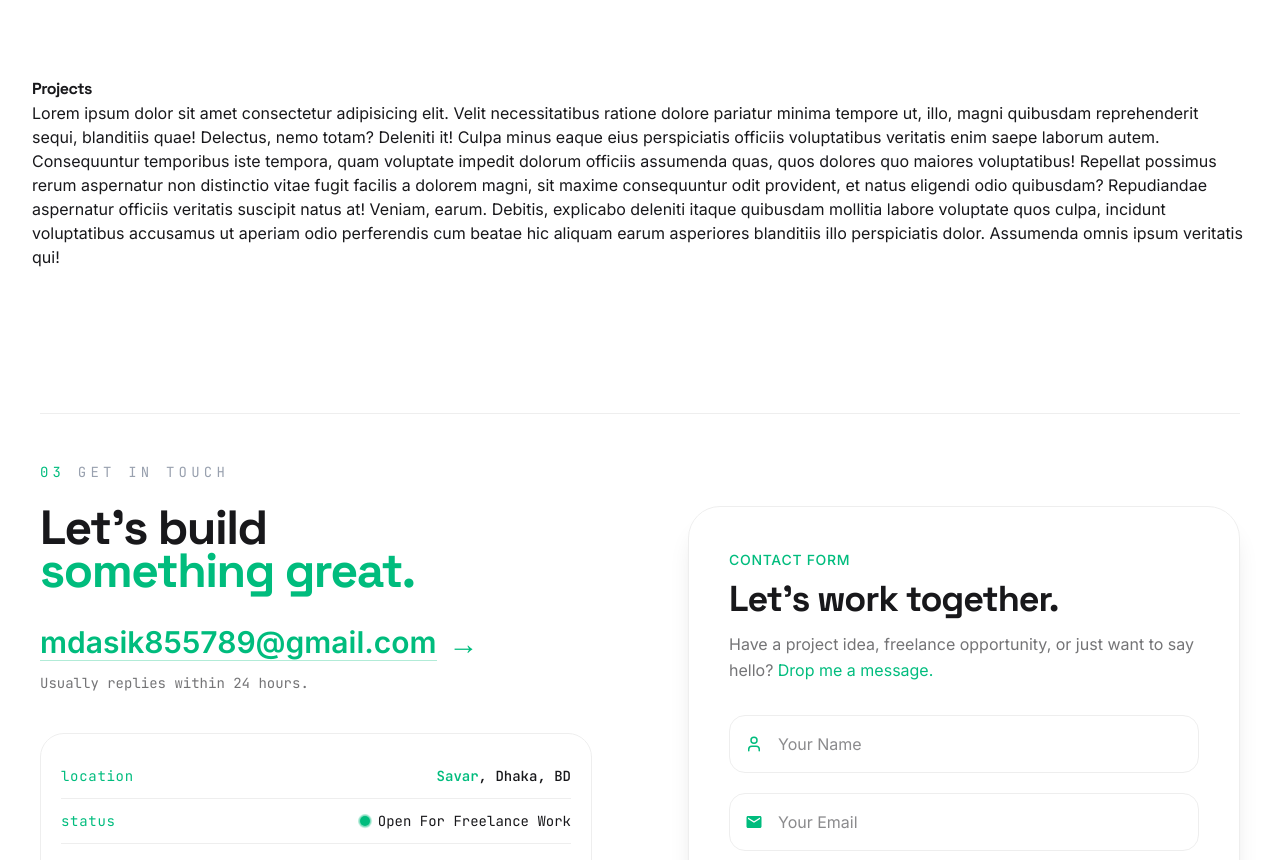
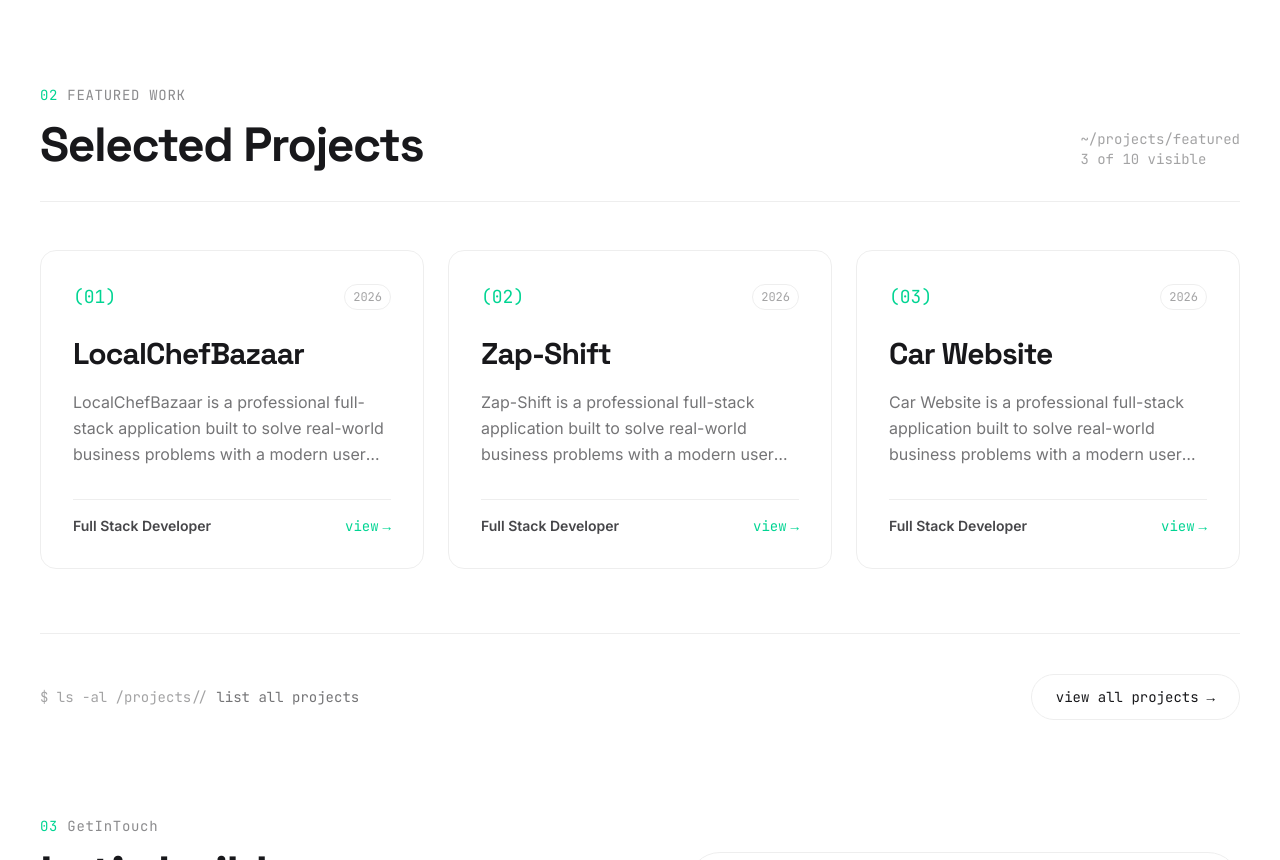
Before and after one commit to asik247/my_protfolio, a React (Vite) app: page / in a window 1280 px wide. Shown: the part 1940-2800 px from the top of the page. Built offline with nearby package versions, Linux system fonts and the light colour scheme; no server answers.

Commit message:
projects details page desing

```diff
--- a/src/Pages/About/About.jsx
+++ b/src/Pages/About/About.jsx
@@ -5,6 +5,7 @@ import { ImLinkedin } from 'react-icons/im';
 import { MdEmail } from 'react-icons/md';
 import { GoDotFill } from 'react-icons/go';
 import { HiOutlineSparkles } from 'react-icons/hi2';
+import { Link } from 'react-router';
 
 const questions = [
     { q: 'what is your stack?', a: 'React, Node.js, Express, MongoDB, Firebase & Tailwind CSS.' },
@@ -127,21 +128,7 @@ const About = () => {
                             transition={{ delay: 0.7 }}
                             className="flex flex-wrap items-center gap-4 mt-10 text-sm"
                         >
-                            {/* <motion.button
-                                whileHover={{ scale: 1.04 }}
-                                whileTap={{ scale: 0.97 }}
-                                className="btn btn-success rounded-full px-8 font-mono normal-case group"
-                            >
-                                get in touch
-                                <motion.span
-                                    className="flex"
-                                    initial={{ x: 0 }}
-                                    whileHover={{ x: 4 }}
-                                    transition={{ type: 'spring', stiffness: 300 }}
-                                >
-                                    <FaArrowRight />
-                                </motion.span>
-                            </motion.button> */}
+
                             {/* update version */}
                             <motion.button
                                 onClick={() => {
@@ -157,6 +144,7 @@ const About = () => {
                                 <FaArrowRight />
                             </motion.button>
 
+                            <Link to={'/projectDetail/id'}>
                                 <motion.button
                                     whileHover={{ scale: 1.04 }}
                                     whileTap={{ scale: 0.97 }}
@@ -171,6 +159,8 @@ const About = () => {
                                     </motion.span>
                                     ls projects/
                                 </motion.button>
+                            </Link>
+
                         </motion.div>
 
                         {/* Social Links */}
--- a/src/Pages/Contact/Contact.jsx
+++ b/src/Pages/Contact/Contact.jsx
@@ -55,16 +55,19 @@ const Contact = () => {
     return (
         <section
             id="contact"
-            className="w-full pt-28 md:pt-36 pb-24 p-2 "
+            className="w-full my-10 md:my-20 p-2"
         >
             <div className="w-full">
                 {/* TOP BORDER */}
-                <div className="border-t border-base-300 pt-12">
+                <div >
 
 
                     {/* TITLE */}
-                    <p className="font-mono text-emerald-500 uppercase tracking-[0.3em] text-sm mb-6">
-                        03 <span className="text-gray-400">Get In Touch</span>
+                    {/* <p className="font-mono text-emerald-500 uppercase text-sm mb-6">
+                        03 <span className="text-gray-400">GetInTouch</span>
+                    </p> */}
+                    <p className="text-emerald-400 font-mono text-sm mb-4 tracking-wider">
+                        03 <span className="text-base-content/50">GetInTouch</span>
                     </p>
 
                     <div className="grid lg:grid-cols-2 gap-16 lg:gap-24">
@@ -379,7 +382,7 @@ const Contact = () => {
                                         value={form.name}
                                         onChange={handleChange}
                                         required
-                                       className="
+                                        className="
 w-full
 pl-12
 pr-4
--- /dev/null
+++ b/src/Pages/ProjectDetail/ProjectDetail.jsx
@@ -0,0 +1,45 @@
+import axios from "axios";
+import React, { useEffect, useState } from "react";
+import { useParams } from "react-router";
+
+const ProjectDetails = () => {
+    const { id } = useParams();
+    const [project, setProject] = useState(null);
+
+    useEffect(() => {
+        axios.get("/projectsData.json")
+            .then(res => {
+                const singleProject = res.data.find(
+                    item => item.projectId == id
+                );
+
+                setProject(singleProject);
+            });
+    }, [id]);
+
+    if (!project) {
+        return (
+            <div className="min-h-screen flex justify-center items-center">
+                Loading...
+            </div>
+        );
+    }
+
+    return (
+        <section className="max-w-7xl mx-auto px-6 py-24">
+            <p className="text-emerald-400 mb-4">
+                {project.year}
+            </p>
+
+            <h1 className="text-5xl md:text-8xl font-black mb-8">
+                {project.projectName}
+            </h1>
+
+            <p className="text-xl text-base-content/70 leading-relaxed max-w-4xl">
+                {project.overview}
+            </p>
+        </section>
+    );
+};
+
+export default ProjectDetails;
--- a/src/Pages/Projects/Projects.jsx
+++ b/src/Pages/Projects/Projects.jsx
@@ -1,25 +1,136 @@
-import axios from 'axios';
-import React, { useEffect, useState } from 'react';
+import axios from "axios";
+import { a } from "framer-motion/client";
+import React, { useEffect, useState } from "react";
+import { Link } from "react-router";
+
 const Projects = () => {
-    //Todo projects data store state here;
-    const [projects,setProjects] = useState([]);
-    //Todo projects data get using useEffect;
-    useEffect(()=>{
-        const getProjects = async()=>{
-            try{
-                const res = await axios.get('/projecsData.json');
-                console.log(res.data);
-            }catch(err){
-                console.log(err);
+    const [projects, setProjects] = useState([]);
+
+    useEffect(() => {
+        const getProjects = async () => {
+            try {
+                const res = await axios.get("/projectsData.json");
+                setProjects(res.data);
+            } catch (error) {
+                console.log(error);
             }
-        }
-        getProjects()
-    },[])
+        };
+
+        getProjects();
+    }, []);
+
+    const featuredProjects = projects
+        .filter((project) => project.featured)
+        .slice(0, 3);
+
     return (
-        <div>
-            <h1>Projects</h1>
-            Lorem ipsum dolor sit amet consectetur adipisicing elit. Velit necessitatibus ratione dolore pariatur minima tempore ut, illo, magni quibusdam reprehenderit sequi, blanditiis quae! Delectus, nemo totam? Deleniti it! Culpa minus eaque eius perspiciatis officiis voluptatibus veritatis enim saepe laborum autem. Consequuntur temporibus iste tempora, quam voluptate impedit dolorum officiis assumenda quas, quos dolores quo maiores voluptatibus! Repellat possimus rerum aspernatur non distinctio vitae fugit facilis a dolorem magni, sit maxime consequuntur odit provident, et natus eligendi odio quibusdam? Repudiandae aspernatur officiis veritatis suscipit natus at! Veniam, earum. Debitis, explicabo deleniti itaque quibusdam mollitia labore voluptate quos culpa, incidunt voluptatibus accusamus ut aperiam odio perferendis cum beatae hic aliquam earum asperiores blanditiis illo perspiciatis dolor. Assumenda omnis ipsum veritatis qui!
-        </div>
+        <section
+            id="projects"
+            className="w-full p-2"
+        >
+            {/* Header */}
+            <div className="flex flex-col md:flex-row justify-between items-start md:items-end border-b border-base-300 pb-8 mb-12">
+                <div>
+                    <p className="text-emerald-400 font-mono text-sm mb-4 tracking-wider">
+                        02 <span className="text-base-content/50">FEATURED WORK</span>
+                    </p>
+
+                    <h2 className="text-3xl md:text-5xl font-black leading-none">
+                        Selected
+
+                        Projects
+                    </h2>
+                </div>
+
+                <div className="mt-6 md:mt-0 text-sm font-mono text-base-content/40">
+                    ~/projects/featured
+                    <br />
+                    {featuredProjects.length} of {projects.length} visible
+                </div>
+            </div>
+
+            {/* Projects — responsive grid: 1 col mobile, 3 col desktop */}
+            <div className="grid grid-cols-1 md:grid-cols-2 lg:grid-cols-3 gap-6">
+                {featuredProjects.map((project, index) => (
+                    <Link
+                        key={project.projectId}
+                        to={`/projectDetail/${project.projectId}`}
+                        className="group relative flex flex-col justify-between border border-base-300 rounded-2xl p-6 md:p-8 bg-base-100/40 hover:border-emerald-400/50 hover:-translate-y-1.5 hover:shadow-xl hover:shadow-emerald-400/5 transition-all duration-300 ease-out overflow-hidden"
+                    >
+                        {/* subtle glow on hover */}
+                        <div className="pointer-events-none absolute -top-20 -right-20 w-40 h-40 bg-emerald-400/0 group-hover:bg-emerald-400/10 rounded-full blur-3xl transition-all duration-500" />
+
+                        <div className="relative">
+                            {/* Number + year */}
+                            <div className="flex items-center justify-between mb-6">
+                                <span className="text-emerald-400 text-lg font-mono">
+                                    (0{index + 1})
+                                </span>
+                                <span className="text-base-content/40 font-mono text-xs px-2 py-1 border border-base-300 rounded-full">
+                                    {project.year}
+                                </span>
+                            </div>
+
+                            {/* Title */}
+                            <h3 className="text-2xl md:text-3xl font-black mb-4 leading-tight transition-colors duration-300 group-hover:text-emerald-400">
+                                {project.projectName}
+                            </h3>
+
+                            {/* Overview */}
+                            <p className="text-base-content/60 leading-relaxed text-sm md:text-base line-clamp-3">
+                                {project.overview}
+                            </p>
+                        </div>
+
+                        {/* Footer meta */}
+                        <div className="relative flex items-center justify-between mt-8 pt-4 border-t border-base-300">
+                            <p className="font-semibold text-base-content/80 text-sm">
+                                {project.role}
+                            </p>
+
+                            {project.liveUrl ? (
+
+                                  < a href={project.liveUrl}
+                                    target="_blank"
+                                    rel="noopener noreferrer"
+                                    onClick={(e) => e.stopPropagation()}
+                                    className="flex items-center gap-1 text-emerald-400 font-mono text-sm hover:underline underline-offset-4"
+                                >
+                                    ↗ live
+                                </a>
+                            ) : (
+                                <span className="flex items-center gap-1 text-emerald-400 font-mono text-sm transition-all duration-300 group-hover:gap-2">
+                                    view
+                                    <span className="transition-transform duration-300 group-hover:translate-x-1">
+                                        →
+                                    </span>
+                                </span>
+                            )}
+                        </div>
+                    </Link>
+                ))}
+            </div>
+
+            {/* Footer / view all */}
+            <div className="flex flex-col md:flex-row justify-between items-center gap-6 border-t border-base-300 pt-10 mt-16">
+                <p className="font-mono text-sm text-base-content/40">
+                    $ ls -al /projects//{" "}
+                    <span className="text-base-content/60">
+                        list all projects
+                    </span>
+                </p>
+
+                <Link
+                   to={'/projectDetail'}
+                    className="group inline-flex items-center gap-2 font-mono text-sm text-base-content border border-base-300 rounded-full px-6 py-3 hover:border-emerald-400/60 hover:text-emerald-400 hover:bg-emerald-400/5 transition-all duration-300"
+                >
+                    view all projects
+                    <span className="transition-transform duration-300 group-hover:translate-x-1">
+                        →
+                    </span>
+                </Link>
+            </div>
+        </section>
     );
 };
 
--- a/src/Router/Router.jsx
+++ b/src/Router/Router.jsx
@@ -4,6 +4,7 @@ import Home from "../Pages/HomePage/Home";
 import AboutMe from "../Pages/AboutMe/AboutMe";
 import Blog from "../Pages/Blog/Blog";
 import Reviews from "../Pages/Reviews/Reviews";
+import ProjectDetail from "../Pages/ProjectDetail/ProjectDetail";
 
 const router = createBrowserRouter([
     {
@@ -14,6 +15,8 @@ const router = createBrowserRouter([
             { path: "about", Component: AboutMe },
             { path: "blog", Component: Blog },
             { path: "reviews", Component: Reviews },
+            { path: "projectDetail/:id", Component: ProjectDetail },
+            // { path: "projectDetail", Component: ProjectDetail },
         ],
     },
 ]);
```
Lines whose indentation alone changed are shown as unchanged.
